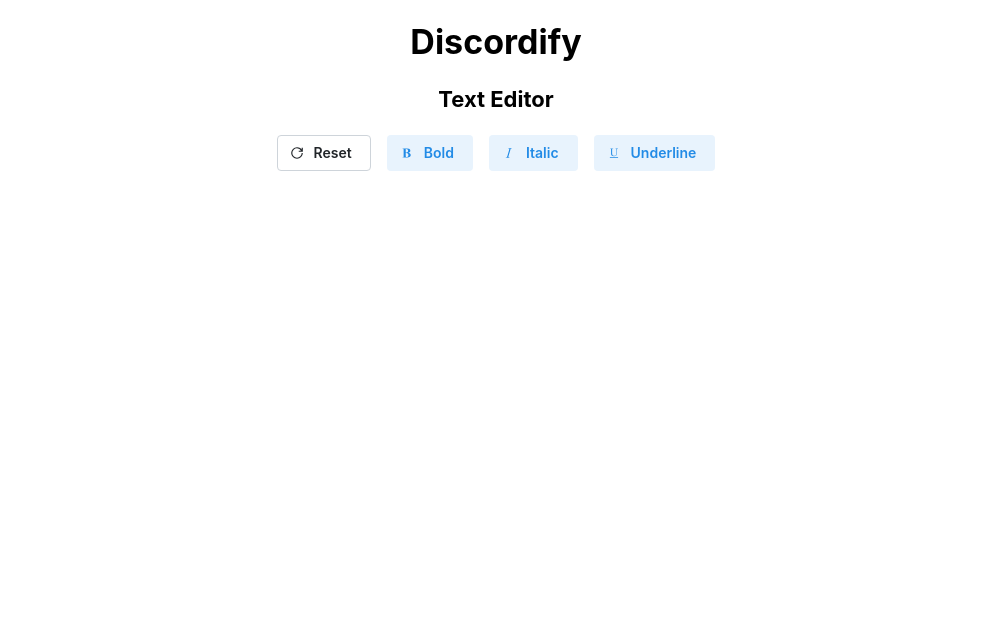
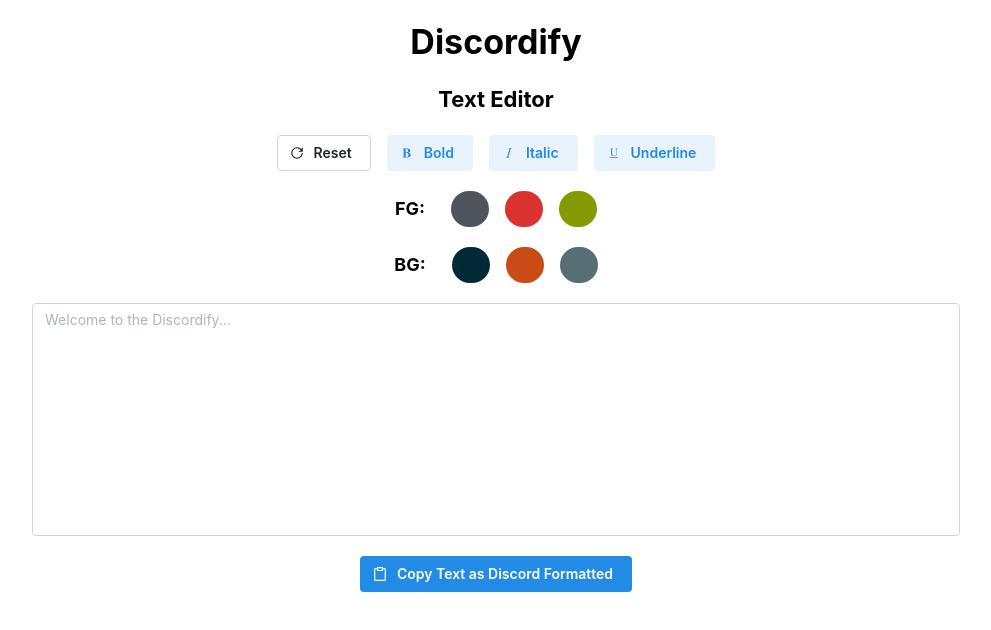
Before and after one commit to shivraj-roy/Discordify, a React (Vite) app: page / in a window 1280 px wide. Shown: the top 630 px of the page, without its empty margins (144-1135 px from the left). Built offline with nearby package versions, Linux system fonts and the light colour scheme.

Commit message:
✴︎ enhance TextEditor component with color selection and textarea...

```diff
--- a/src/components/TextEditor.jsx
+++ b/src/components/TextEditor.jsx
@@ -5,8 +5,15 @@
    Textarea,
    Group,
    Button,
+   Tooltip,
 } from "@mantine/core";
-import { GrPowerReset, GrBold, GrItalic, GrUnderline } from "react-icons/gr";
+import {
+   GrPowerReset,
+   GrBold,
+   GrItalic,
+   GrUnderline,
+   GrClipboard,
+} from "react-icons/gr";
 
 const TextEditor = () => {
    return (
@@ -14,6 +21,8 @@
          <Center m={20}>
             <Title order={3}>Text Editor</Title>
          </Center>
+
+         {/* Editor Buttons */}
          <Center>
             <Group justify="center">
                <Button leftSection={<GrPowerReset />} variant="default">
@@ -30,11 +39,58 @@
                </Button>
             </Group>
          </Center>
-         {/* <Container>
-         </Group>
-         {/* <Container>
-            <Textarea placeholder="Enter your text here" label="Text" />
-         </Container> */}
+
+         {/* Foreground Color */}
+         <Center>
+            <Group justify="center" mt={20}>
+               <Title mr={10} order={4}>
+                  FG:{" "}
+               </Title>
+               <Tooltip label="Dark Gray (33%)" arrowSize={5} withArrow>
+                  <Button color="#4f545c" radius="xl"></Button>
+               </Tooltip>
+               <Tooltip label="Red" arrowSize={5} withArrow>
+                  <Button color="#dc322f" radius="xl"></Button>
+               </Tooltip>
+               <Tooltip label="Yellowish Green" arrowSize={5} withArrow>
+                  <Button color="#859900" radius="xl"></Button>
+               </Tooltip>
+            </Group>
+         </Center>
+
+         {/* Background Color */}
+         <Center>
+            <Group justify="center" mt={20}>
+               <Title mr={10} order={4}>
+                  BG:{" "}
+               </Title>
+               <Tooltip label="Bluish Black" arrowSize={5} withArrow>
+                  <Button color="#002b36" radius="xl"></Button>
+               </Tooltip>
+               <Tooltip label="Rust Brown" arrowSize={5} withArrow>
+                  <Button color="#cb4b16" radius="xl"></Button>
+               </Tooltip>
+               <Tooltip label="Gray (40%)" arrowSize={5} withArrow>
+                  <Button color="#586e75" radius="xl"></Button>
+               </Tooltip>
+            </Group>
+         </Center>
+
+         {/* Textarea */}
+         <Container mt={20}>
+            <Textarea
+               placeholder="Welcome to the Discordify..."
+               autosize
+               minRows={10}
+            />
+         </Container>
+
+         {/* Button */}
+         <Center mt={20}>
+            <Button leftSection={<GrClipboard />}>
+               Copy Text as Discord Formatted
+            </Button>
+         </Center>
       </div>
    );
 };
```
